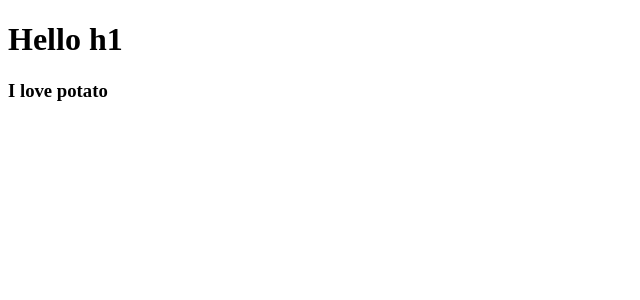
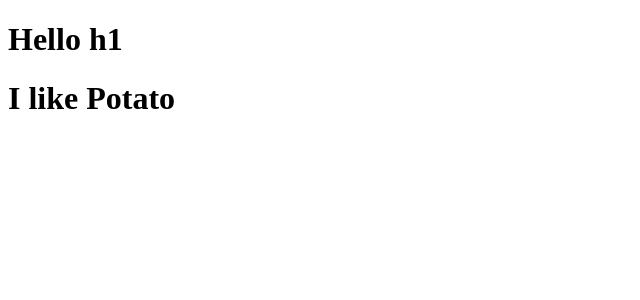
Before and after one commit to rpt5366/movie_app_2020, a React (Create React App) app: page / in a window 1280 px wide. Shown: the top 300 px of the page, without its empty margins (0-640 px from the left). Built offline with nearby package versions, Linux system fonts and the light colour scheme.

Commit message:
App 컴포넌트를 수정해서 Potato 컴포넌트 만들기

```diff
--- a/src/App.js
+++ b/src/App.js
@@ -1,5 +1,8 @@
 import React from 'react'
-import Potato from './Potato';
+
+function Potato(){
+  return <h1>I like Potato</h1>;
+}
 
 function App() {
   return (
@@ -7,7 +10,6 @@
     <h1>Hello h1</h1>
     <Potato />
   </div>
-
   );
 }
 
--- a/src/Potato.js
+++ /dev/null
@@ -1,8 +0,0 @@
-import React from "react";
-
-
-function Potato() {
-    return <h3>I love potato</h3>;
-}
-
-export default Potato;
```
